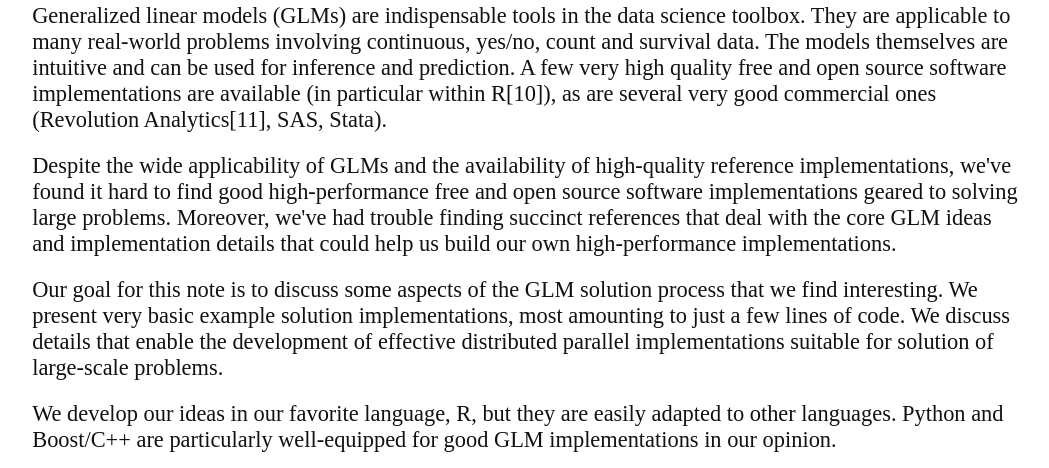
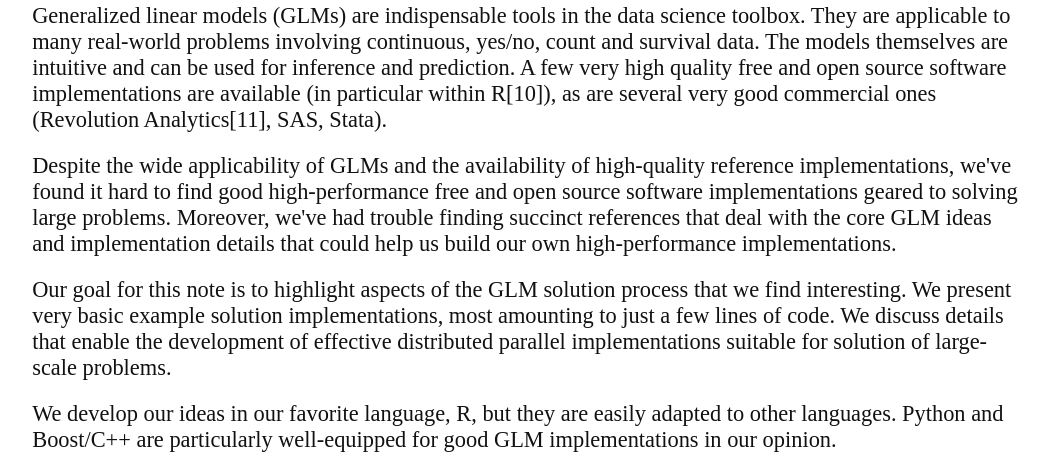
Before and after one commit to bwlewis/GLM, a plain HTML site: page index.html in a window 1280 px wide. Shown: the part 332-800 px from the top of the page, without its empty margins (57-1106 px from the left). Drawn offline with nearby package versions, Linux system fonts and the light colour scheme; some packages are replaced by stand-ins of ours.

Commit message:
Minor changes

```diff
--- a/index.html
+++ b/index.html
@@ -45,7 +45,7 @@ high-performance implementations.
 
 <p>
 
-Our goal for this note is to discuss some aspects of the GLM solution process
+Our goal for this note is to highlight aspects of the GLM solution process
 that we find interesting.  We present very basic example solution
 implementations, most amounting to just a few lines of code.  We discuss
 details that enable the development of effective distributed parallel
```
